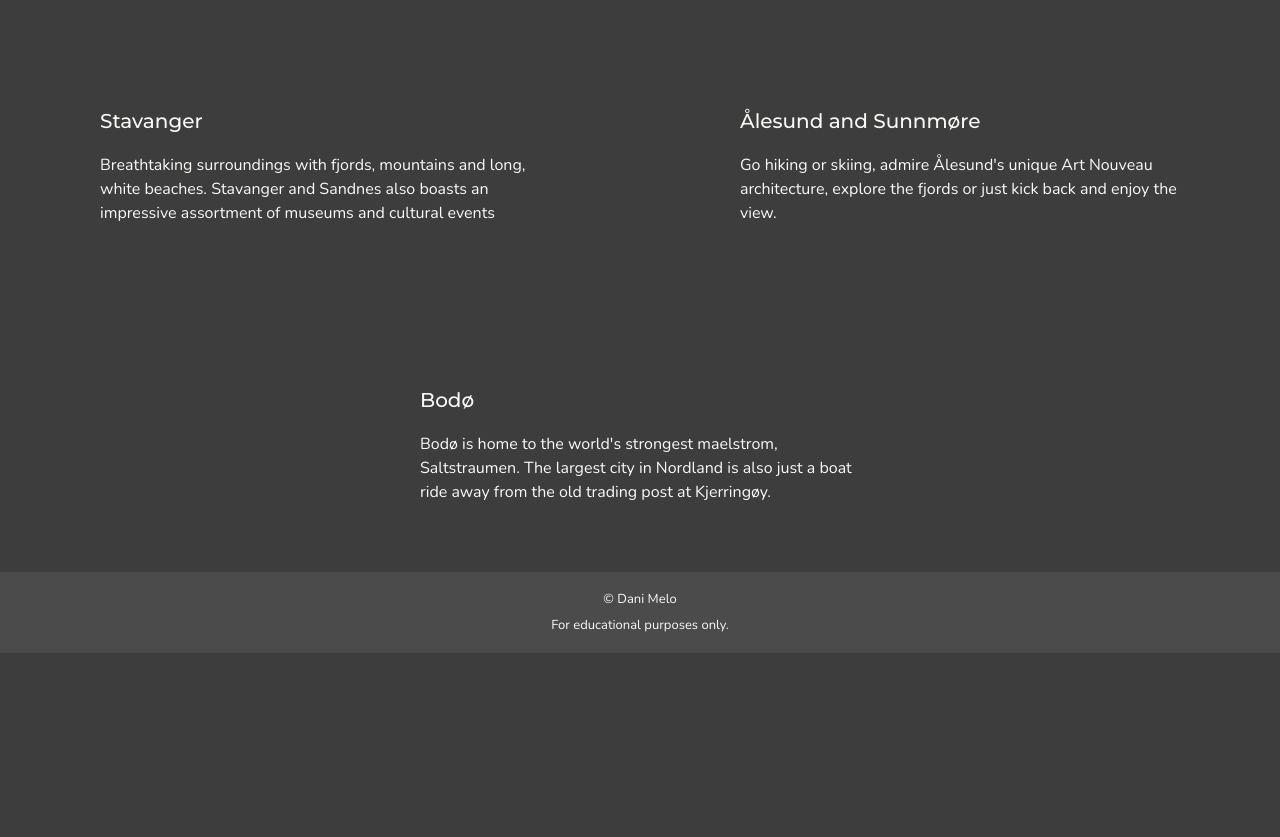
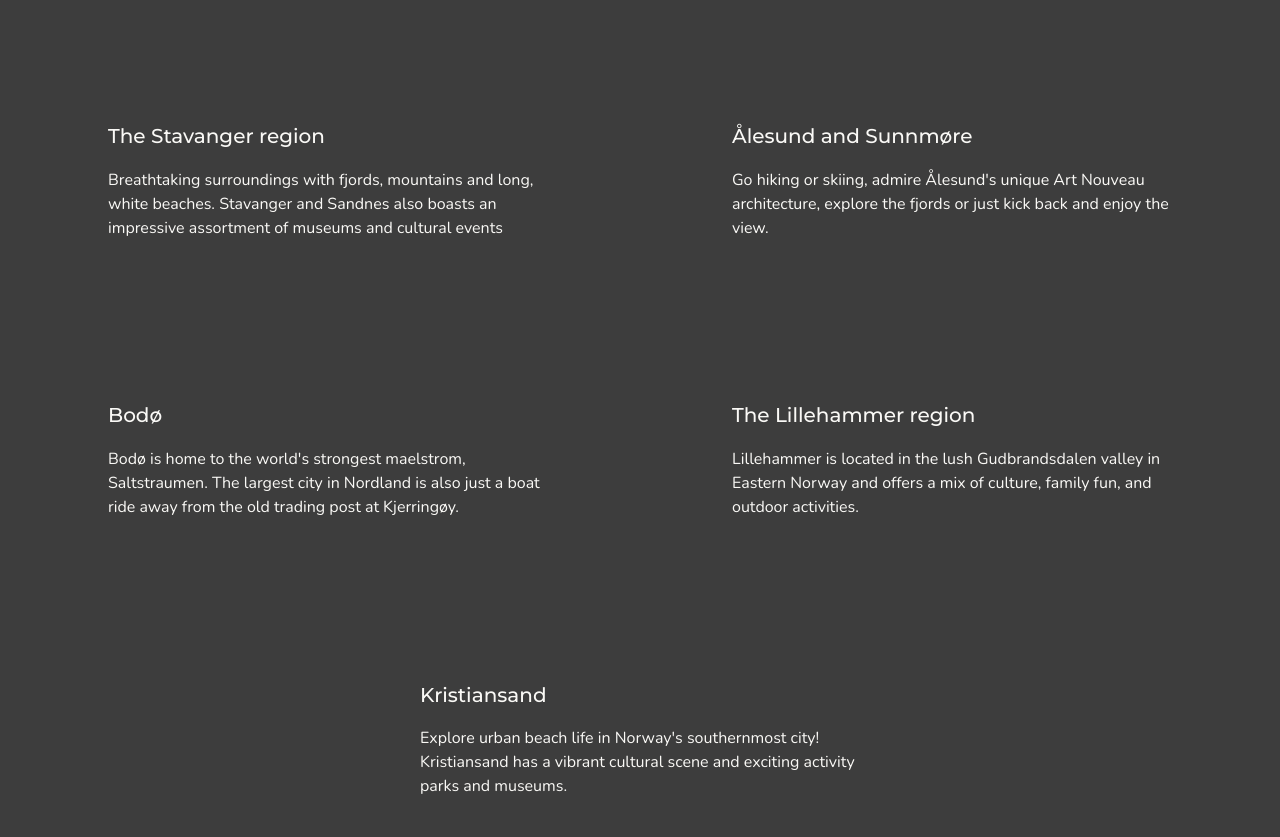
Before and after one commit to danielacmelo/country-website, a plain HTML site: page cities.html in a window 1280 px wide. Shown: the part 704-1541 px from the top of the page. Before the commit the page ends 1357 px from the top, so only its background shows below. Drawn offline with nearby package versions, Linux system fonts and the light colour scheme.

Commit message:
update headings page, nav-menu, margin pages, added more cities

```diff
--- a/cities.html
+++ b/cities.html
@@ -39,7 +39,7 @@
                     <li><a href="index.html">Home</a></li>
                     <li><a href="cities.html">Cities</a></li>
                     <li><a href="history.html">History</a></li>
-                    <li><a href="gallery.html">Gallery</a></li>
+                    <li><a href="fjords.html">Fjords</a></li>>
                     <li><a href="credits.html">Credits</a></li>
                 </ul>
 
@@ -93,7 +93,7 @@
                     <article class="cities-article">
                         <img class="cities-image" src="" alt="">
                         <div class="cites-text">
-                            <h2 class="cities-name">Stavanger</h2>
+                            <h2 class="cities-name">The Stavanger region</h2>
                             <P class="cities-summary">Breathtaking surroundings with fjords, mountains and long, white beaches. Stavanger and Sandnes also boasts an impressive assortment of museums and cultural events</P>
                         </div>
                     </article>
@@ -114,6 +114,22 @@
                         </div>
                     </article>
 
+                    <article class="cities-article">
+                        <img class="cities-image" src="" alt="">
+                        <div class="cites-text">
+                            <h2 class="cities-name">The Lillehammer region</h2>
+                            <P class="cities-summary">Lillehammer is located in the lush Gudbrandsdalen valley in Eastern Norway and offers a mix of culture, family fun, and outdoor activities.</P>
+                        </div>
+                    </article>
+
+                    <article class="cities-article">
+                        <img class="cities-image" src="" alt="">
+                        <div class="cites-text">
+                            <h2 class="cities-name">Kristiansand</h2>
+                            <P class="cities-summary">Explore urban beach life in Norway's southernmost city! Kristiansand has a vibrant cultural scene and exciting activity parks and museums.</P>
+                        </div>
+                    </article>
+
                 </section>
 
         </main>
--- a/styles/styles.css
+++ b/styles/styles.css
@@ -309,6 +309,10 @@ a:active {
 
 /* Ciites*/
 
+.cities-main {
+	margin: 2rem 1rem 0;
+}
+
 .cities-article {
 	max-width: 30rem;
 	margin: 2rem auto;
```
Also changed, not shown: credits.html (+1 -1 lines), fjords.html (renamed from gallery.html, +2 -2 lines), history.html (+1 -1 lines), index.html (+1 -1 lines).
